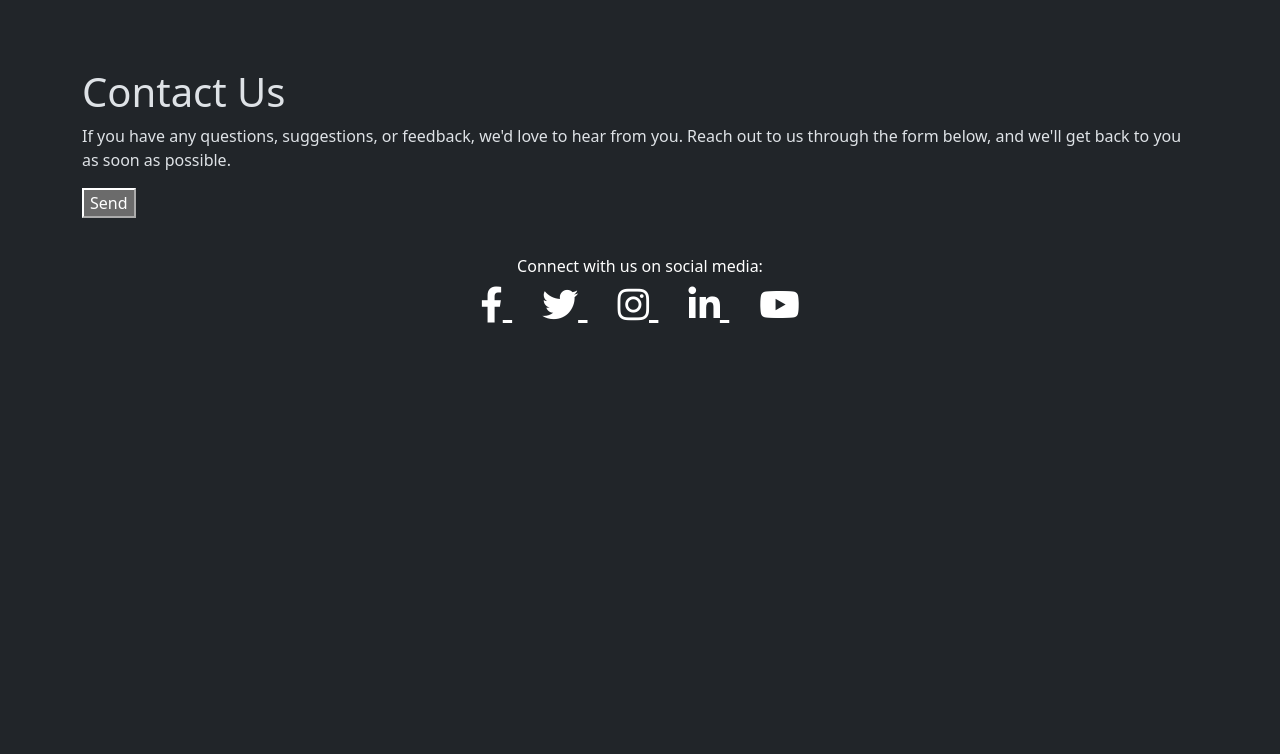
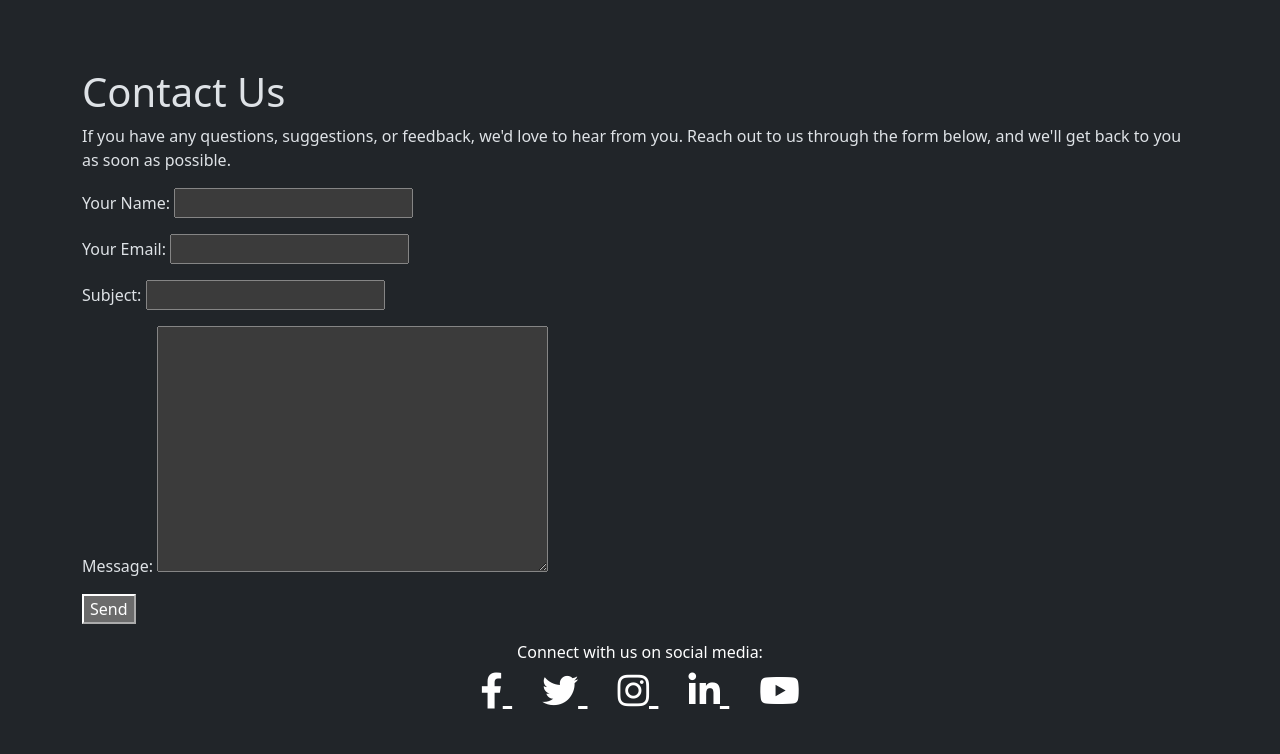
Before and after one commit to RexRowan/qc, a Django app: page /contact/ in a window 1280 px wide. Shown: the part 56-810 px from the top of the page. Before the commit the page ends 379 px from the top, so only its background shows below. Run offline with Django 5.2, Linux system fonts and the light colour scheme.

Commit message:
form view

```diff
--- a/my_project/app/templates/contact.html
+++ b/my_project/app/templates/contact.html
@@ -8,10 +8,10 @@
   <h1>Contact Us</h1>
   <p>If you have any questions, suggestions, or feedback, we'd love to hear from you. Reach out to us through the form below, and we'll get back to you as soon as possible.</p>
 
+
   <form method="post" novalidate>
     {% csrf_token %}
     {{ form.as_p }}
     <button type="submit">Send</button>
   </form>
-</div>
 {% endblock %}
--- a/my_project/app/views.py
+++ b/my_project/app/views.py
@@ -10,6 +10,9 @@ import os
 from django.contrib.auth import get_user_model
 from django.contrib.auth.decorators import login_required
 from .models import Content, UserProgress, Section
+from django.core.mail import send_mail
+from .forms import ContactForm
+
 
 User = get_user_model()
 
@@ -103,9 +106,7 @@ def about(request):
     # Render the about page
     return render(request, 'about.html')
 
-def contact(request):
-    # Render the contact page
-    return render(request, 'contact.html')
+
 
 def careers(request):
     # Render the careers page
@@ -114,3 +115,29 @@ def careers(request):
 def community(request):
     # Render the community page
     return render(request, 'community.html')
+
+def contact(request):
+    if request.method == 'POST':
+        form = ContactForm(request.POST)
+        if form.is_valid():
+            # Process the form data
+            name = form.cleaned_data['name']
+            email = form.cleaned_data['email']
+            subject = form.cleaned_data['subject']
+            message = form.cleaned_data['message']
+
+            # Send an email
+            send_mail(
+                f"Message from {name}: {subject}",
+                message,
+                email,
+                [settings.DEFAULT_FROM_EMAIL],
+                fail_silently=False,
+            )
+
+            # Redirect to a success page
+            return redirect('contact_success')
+    else:
+        form = ContactForm()
+
+    return render(request, 'contact.html', {'form': form})
```
